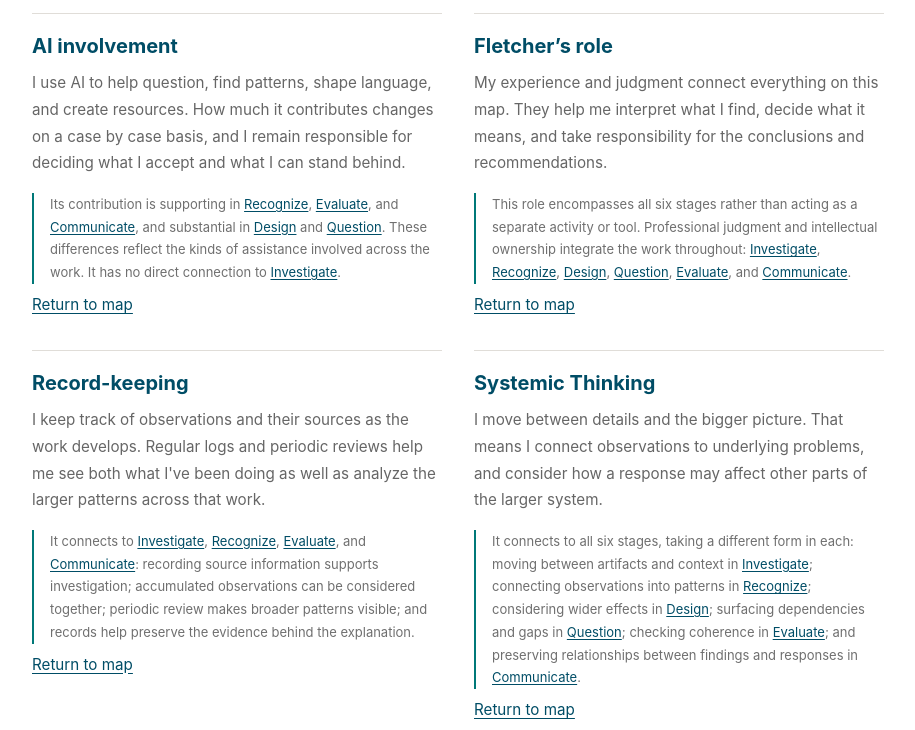
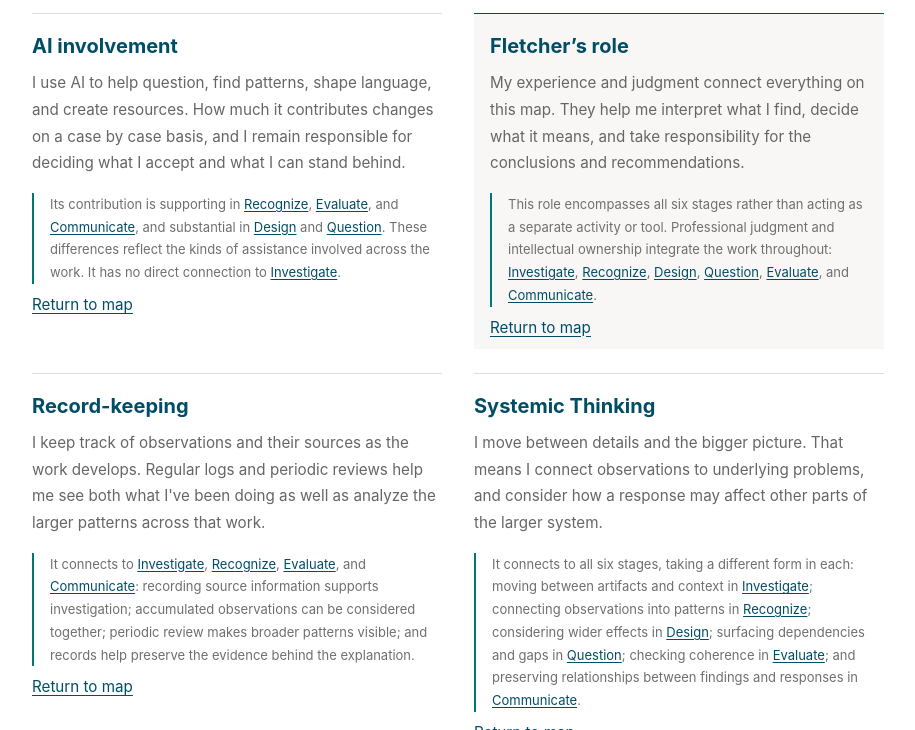
Before and after one commit to fdanilogamu/fletcherlite, a plain HTML site: page my-practice.html in a window 1280 px wide. Both pictures are taken after a click on the button "FLETCHER'S ROLE". Shown: the part 2951-3681 px from the top of the page, without its empty margins (182-1097 px from the left). Drawn offline with Linux system fonts and the light colour scheme.

Commit message:
highlight entry

```diff
--- a/professional-practice-map.js
+++ b/professional-practice-map.js
@@ -35,6 +35,7 @@
   let activeSelection = null;
   let activeTrigger = null;
   let suppressFocusPreview = null;
+  let highlightedEntry = null;
 
   const positionPopup = () => {
     if (popup.hidden || !activeTrigger) return;
@@ -86,7 +87,11 @@
 
   const scrollToEntry = (id, { updateHistory = true, focus = true } = {}) => {
     const heading = document.getElementById(id);
-    if (!heading || !heading.closest('[data-map-entry]')) return;
+    const entry = heading?.closest('[data-map-entry]');
+    if (!entry) return;
+    highlightedEntry?.classList.remove('is-arrival');
+    highlightedEntry = entry;
+    highlightedEntry.classList.add('is-arrival');
     explained.open = true;
     if (updateHistory) history.pushState(null, '', `#${heading.id}`);
     requestAnimationFrame(() => {
@@ -287,7 +292,10 @@
   const initialHash = decodeURIComponent(window.location.hash.slice(1));
   if (document.getElementById(initialHash)?.closest('[data-map-entry]')) {
     explained.open = true;
-    requestAnimationFrame(() => document.getElementById(initialHash)?.scrollIntoView({ block: 'start' }));
+    const initialHeading = document.getElementById(initialHash);
+    highlightedEntry = initialHeading.closest('[data-map-entry]');
+    highlightedEntry.classList.add('is-arrival');
+    requestAnimationFrame(() => initialHeading.scrollIntoView({ block: 'start' }));
   }
   if ('ResizeObserver' in window) new ResizeObserver(drawDiagram).observe(canvas);
   window.addEventListener('resize', drawDiagram, { passive: true });
--- a/styles.css
+++ b/styles.css
@@ -1134,6 +1134,13 @@ footer p a:focus-visible {
   min-width: 0;
   padding-top: var(--space-md);
   border-top: 1px solid var(--border);
+  transition: background-color 180ms ease, border-color 180ms ease, padding-inline 180ms ease;
+}
+
+.map-explained-grid article.is-arrival {
+  padding-inline: var(--space-md);
+  border-top-color: var(--primary);
+  background-color: var(--bg-secondary);
 }
 
 .map-explained-grid h4 {
@@ -1153,6 +1160,10 @@ footer p a:focus-visible {
   border-left: 2px solid var(--secondary);
   color: var(--text-tertiary) !important;
   font-size: var(--text-sm) !important;
+}
+
+@media (prefers-reduced-motion: reduce) {
+  .map-explained-grid article { transition: none; }
 }
 
 @media (max-width: 900px) {
```
